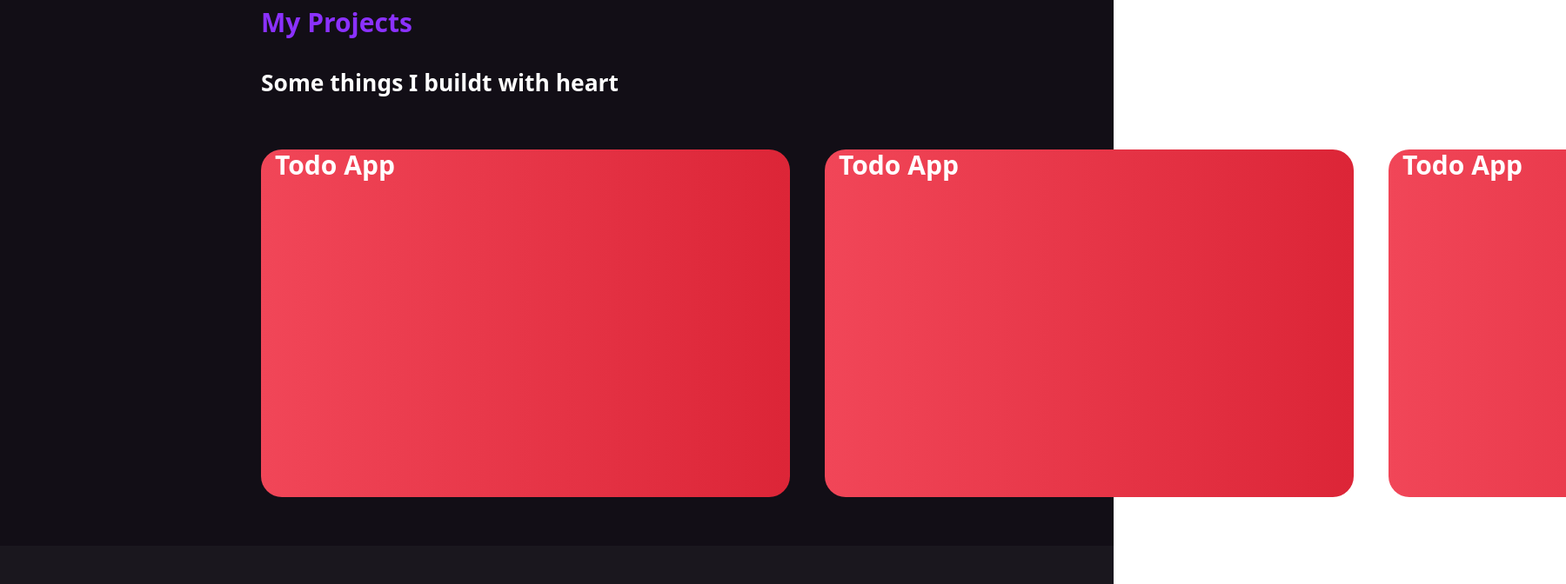
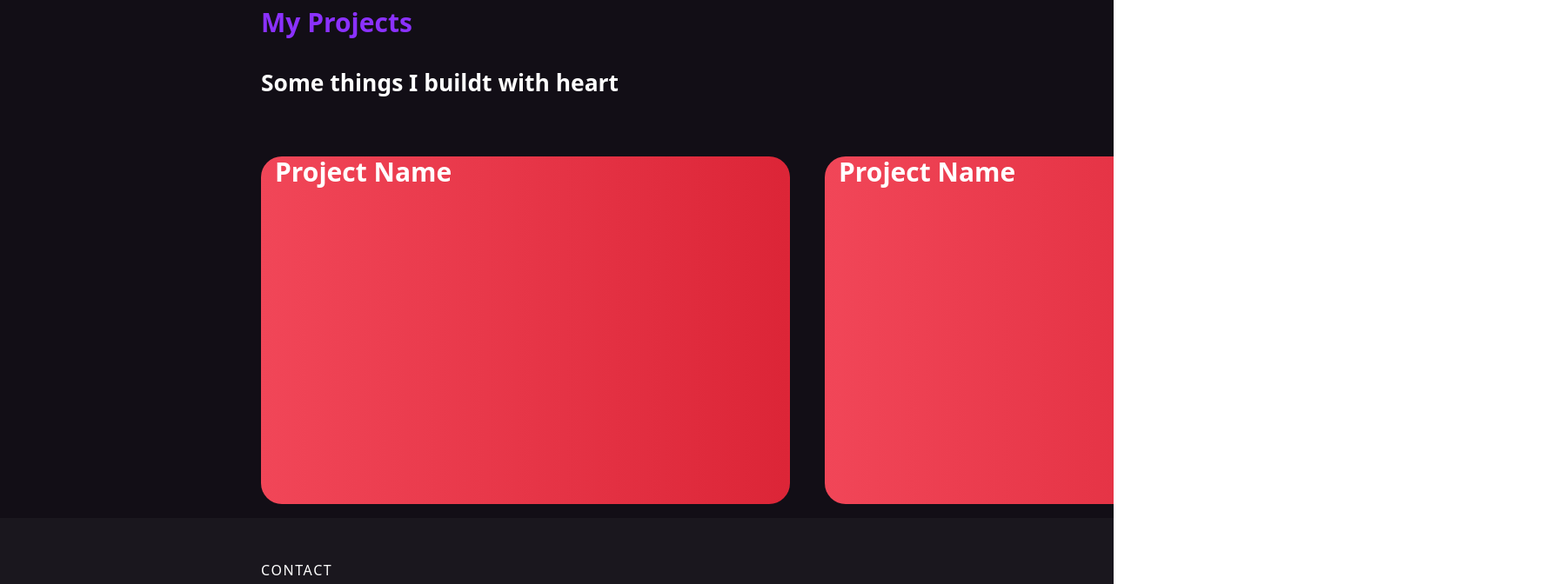
Before and after one commit to linusehle/linusehle-portfolio, a Vue app: page / in a window 1280 px wide. Shown: the part 1680-2352 px from the top of the page at 87% size, 1800 px wide, since content can reach past the window. Built offline with nearby package versions, Linux system fonts and the light colour scheme.

Commit message:
feat: added project scroll

```diff
--- a/src/components/Home.vue
+++ b/src/components/Home.vue
@@ -180,40 +180,78 @@
             <div class="w-full sm:max-w-lg pt-4">
                 <span class="font-semibold text-[1.65rem] text-white md:text-3">Some things I buildt with heart</span>
             </div>
-            <div class="w-[1500px] rounded-[8px]">
-                <div class="scrollable overflow-y-hidden py-2 px-0 whitespace-nowrap" v-on:wheel="projects_wheel">
-                    <div class="flex mt-8">
+        </div>
+    </div>
+    <div class="flex overflow-x-scroll py-4 px-4 md:px-[125px] lg:px-[300px] bg-[#120e16]" v-on:wheel="projects_wheel" id="projects-wrapper">
         <div class="mr-10 flex">
             <a href="" target="_blank">
                 <div class="h-[25rem] w-[38rem] rounded-3xl" style="background: linear-gradient(90deg, rgb(241, 70, 88) 0%, rgb(220, 37, 55) 100%);">
-                                    <span class="font-semibold text-3xl pl-4 text-white">Todo App</span>
+                    <span class="font-semibold text-3xl pl-4 text-white">Project Name</span>
                 </div>
             </a>
         </div>
         <div class="mr-10 flex">
             <a href="" target="_blank">
                 <div class="h-[25rem] w-[38rem] rounded-3xl" style="background: linear-gradient(90deg, rgb(241, 70, 88) 0%, rgb(220, 37, 55) 100%);">
-                                    <span class="font-semibold text-3xl pl-4 text-white">Todo App</span>
+                    <span class="font-semibold text-3xl pl-4 text-white">Project Name</span>
                 </div>
             </a>
         </div>
-                        <div class="mr-10">
+        <div class="mr-10 flex">
             <a href="" target="_blank">
                 <div class="h-[25rem] w-[38rem] rounded-3xl" style="background: linear-gradient(90deg, rgb(241, 70, 88) 0%, rgb(220, 37, 55) 100%);">
-                                    <span class="font-semibold text-3xl pl-4 mt-4 text-white">Todo App</span>
+                    <span class="font-semibold text-3xl pl-4 text-white">Project Name</span>
                 </div>
             </a>
         </div>
-                        <div class="mr-[75px]">
+        <div class="mr-10 flex">
             <a href="" target="_blank">
                 <div class="h-[25rem] w-[38rem] rounded-3xl" style="background: linear-gradient(90deg, rgb(241, 70, 88) 0%, rgb(220, 37, 55) 100%);">
-                                    <span>lol</span>
+                    <span class="font-semibold text-3xl pl-4 text-white">Project Name</span>
                 </div>
             </a>
         </div>
+        <div class="mr-10 flex">
+            <a href="" target="_blank">
+                <div class="h-[25rem] w-[38rem] rounded-3xl" style="background: linear-gradient(90deg, rgb(241, 70, 88) 0%, rgb(220, 37, 55) 100%);">
+                    <span class="font-semibold text-3xl pl-4 text-white">Project Name</span>
                 </div>
+            </a>
         </div>
+        <div class="mr-10 flex">
+            <a href="" target="_blank">
+                <div class="h-[25rem] w-[38rem] rounded-3xl" style="background: linear-gradient(90deg, rgb(241, 70, 88) 0%, rgb(220, 37, 55) 100%);">
+                    <span class="font-semibold text-3xl pl-4 text-white">Project Name</span>
                 </div>
+            </a>
+        </div>
+        <div class="mr-10 flex">
+            <a href="" target="_blank">
+                <div class="h-[25rem] w-[38rem] rounded-3xl" style="background: linear-gradient(90deg, rgb(241, 70, 88) 0%, rgb(220, 37, 55) 100%);">
+                    <span class="font-semibold text-3xl pl-4 text-white">Project Name</span>
+                </div>
+            </a>
+        </div>
+        <div class="mr-10 flex">
+            <a href="" target="_blank">
+                <div class="h-[25rem] w-[38rem] rounded-3xl" style="background: linear-gradient(90deg, rgb(241, 70, 88) 0%, rgb(220, 37, 55) 100%);">
+                    <span class="font-semibold text-3xl pl-4 text-white">Project Name</span>
+                </div>
+            </a>
+        </div>
+        <div class="mr-10 flex">
+            <a href="" target="_blank">
+                <div class="h-[25rem] w-[38rem] rounded-3xl" style="background: linear-gradient(90deg, rgb(241, 70, 88) 0%, rgb(220, 37, 55) 100%);">
+                    <span class="font-semibold text-3xl pl-4 text-white">Project Name</span>
+                </div>
+            </a>
+        </div>
+        <div class="mr-10 flex">
+            <a href="" target="_blank">
+                <div class="h-[25rem] w-[38rem] rounded-3xl" style="background: linear-gradient(90deg, rgb(241, 70, 88) 0%, rgb(220, 37, 55) 100%);">
+                    <span class="font-semibold text-3xl pl-4 text-white">Project Name</span>
+                </div>
+            </a>
         </div>
     </div>
     <div id="contact" class="bg-[#1a171e] h-screen flex flex-col">
@@ -303,10 +341,10 @@
         content: "I create pleasing and modern software";
     }
     41%,60%{
-        content: "Developer";
+        content: "change later";
     }
     61%,80%{
-        content: "Designer";
+        content: "change later";
     }
     81%,100%{
         content: "I build things with code and heart";
@@ -343,12 +381,11 @@ document.addEventListener("scroll", processScroll)
 export default {
     methods: {
         projects_wheel (event) {
-            const scrollable = event.currentTarget;
-            if (event.deltaY > 0) {
-                scrollable.scrollLeft += 25;
-            } else {
-                scrollable.scrollLeft -= 25;
-            }
+            event.preventDefault ();
+
+            document.getElementById("projects-wrapper").scrollBy({
+                left: event.deltaY < 0 ? -30 : 30,
+            })
         }
     }
 }
```
Lines whose indentation alone changed are shown as unchanged.
